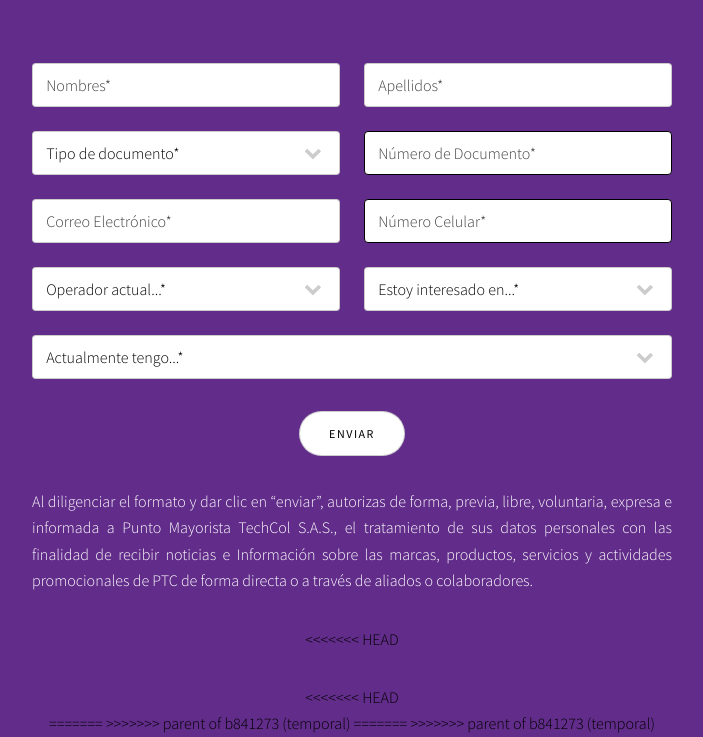
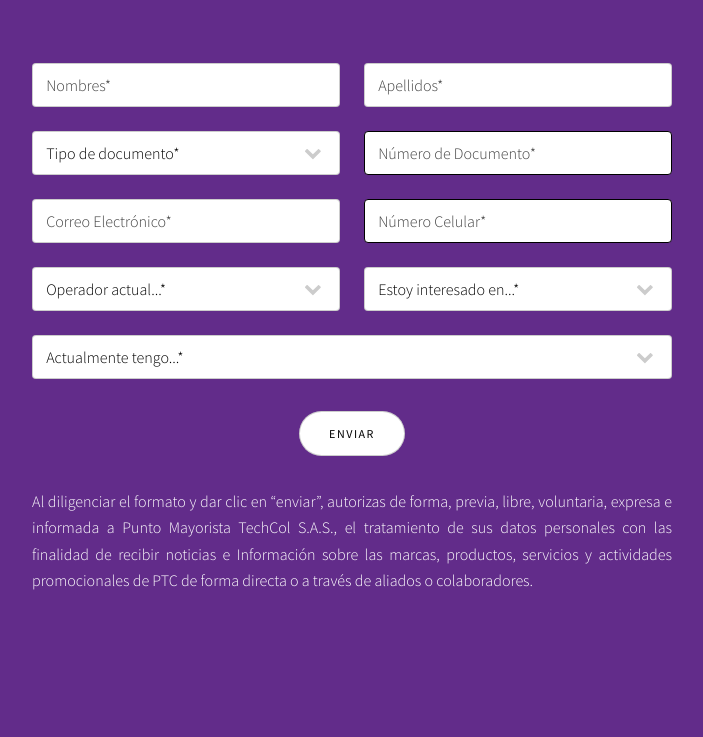
Before and after one commit to Akiel-IO/womcol, a PHP site: page / in a window 1280 px wide. Shown: the part 967-1704 px from the top of the page, without its empty margins (288-991 px from the left). After the commit the page ends 1557 px from the top, so only its background shows below. Run offline with PHP 8.4, Linux system fonts and the light colour scheme.

Commit message:
Update index.php

```diff
--- a/index.php
+++ b/index.php
@@ -100,51 +100,11 @@
                         Al diligenciar el formato y dar clic en “enviar”, autorizas de forma, previa, libre, voluntaria, expresa e informada a Punto Mayorista TechCol S.A.S., el tratamiento de sus datos personales con las finalidad de recibir noticias e Información sobre las marcas, productos, servicios y actividades promocionales de PTC de forma directa o a través de aliados o colaboradores.
                     </p>
             </form>
+
             <?php
             include("registrar.php");
             ?>
-<<<<<<< HEAD
         </div>
-<<<<<<< HEAD
-        <div class="mymap" id="mymap">
-
-        </div>
-        <script>
-                if(navigator.geolocation){
-
-                    navigator.geolocation.getCurrentPosition(success, error, options);
-
-                }else{
-
-                    alert("Activate Location");
-
-                }
-
-                function success(geolocationPosition){
-                    let coords = geolocationPosition.coords;
-
-                        document.getElementById("mymap").innerHTML = "latitud:" + coords.latitude + "<br>" + "longitud:" + coords.longitude;
-                }
-
-                function error(){
-
-                    alert("Por favor activa tu ubicacion para ubicarte la tienda mas cercana.");
-
-                }
-
-                var options = {
-
-                    EnableHighAccuracy:true,
-                    Timeout:500,
-                    MaximunAge:0
-
-                }
-            </script>
-=======
->>>>>>> parent of b841273 (temporal)
-=======
-        </div>
->>>>>>> parent of b841273 (temporal)
     </section>
 </body>
 </html>
```
